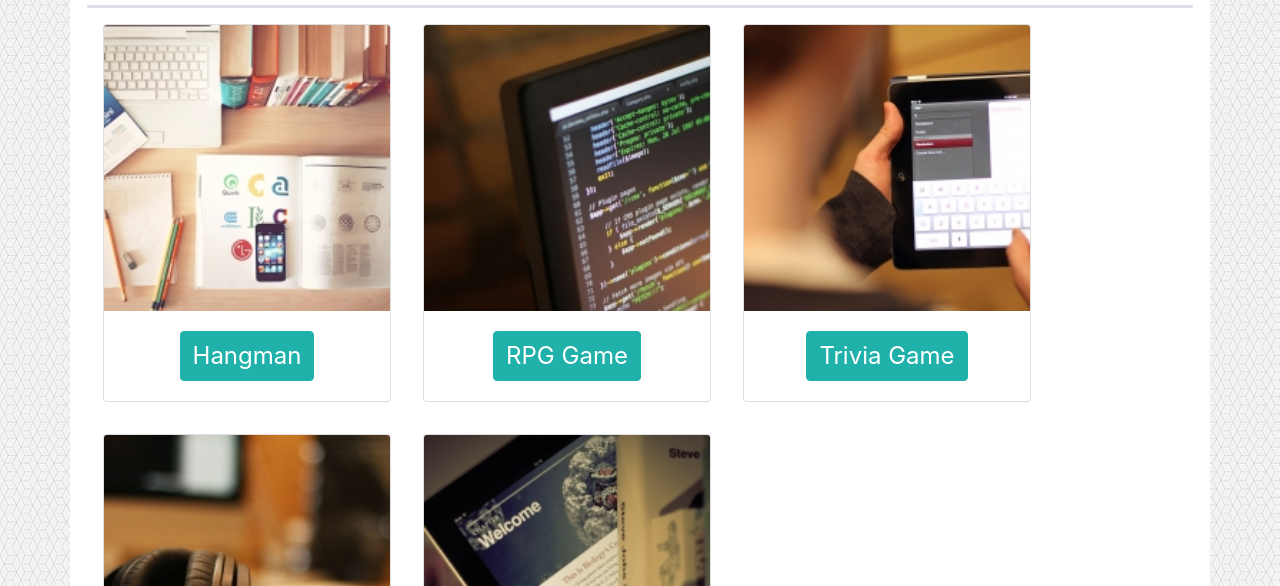
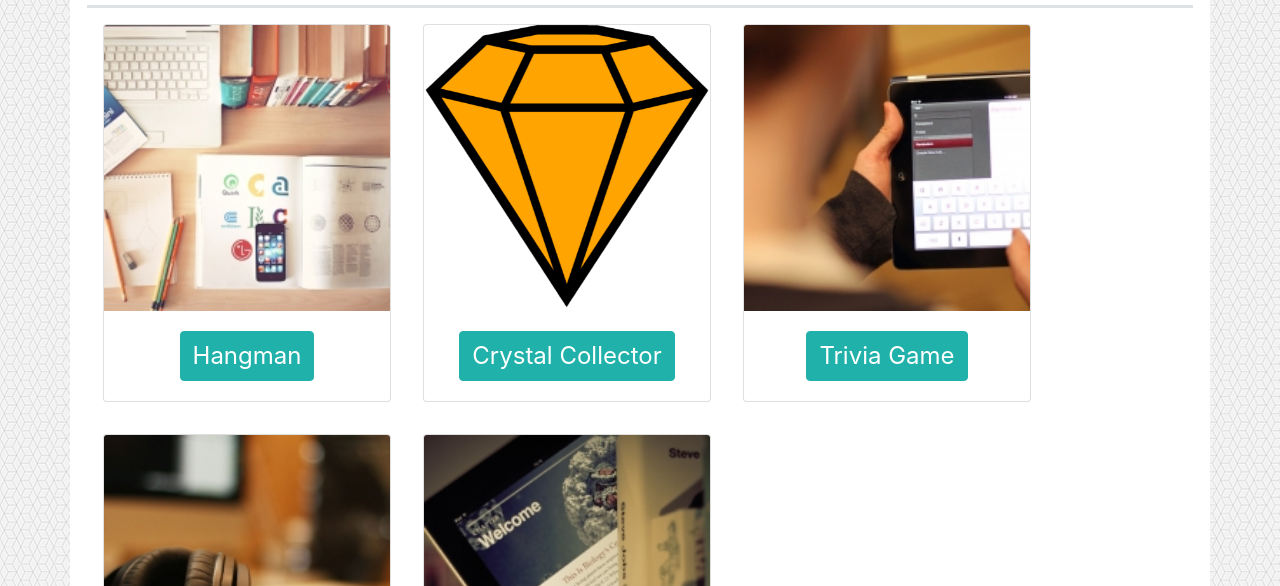
Before and after one commit to daveysjobey/Bootstrap-Portfolio, a plain HTML site: page portfolio.html in a window 1280 px wide. Shown: the part 186-772 px from the top of the page. Drawn offline with nearby package versions, Linux system fonts and the light colour scheme.

Commit message:
add link to crystal

```diff
--- a/portfolio.html
+++ b/portfolio.html
@@ -57,9 +57,9 @@
                 </div>
             </div>
             <div class="card" style="width: 18rem;">
-                <img class="card-img-top" src="assets/images/placeimg2.jpg" alt="RPG Game">
+                <img class="card-img-top" src="assets/images/gems-clipart-diamond-2.png" alt="Crystal Collector">
                 <div class="card-body text-center">
-                    <a href="http://bit.ly/2RuOjkQ" class="btn btn-primary">RPG Game</a>
+                    <a href="https://daveysjobey.github.io/unit-4-game/" class="btn btn-primary">Crystal Collector</a>
                 </div>
             </div>
             <div class="card" style="width: 18rem;">
```
Also changed, not shown: assets/images/gems-clipart-diamond-2.png (added).
